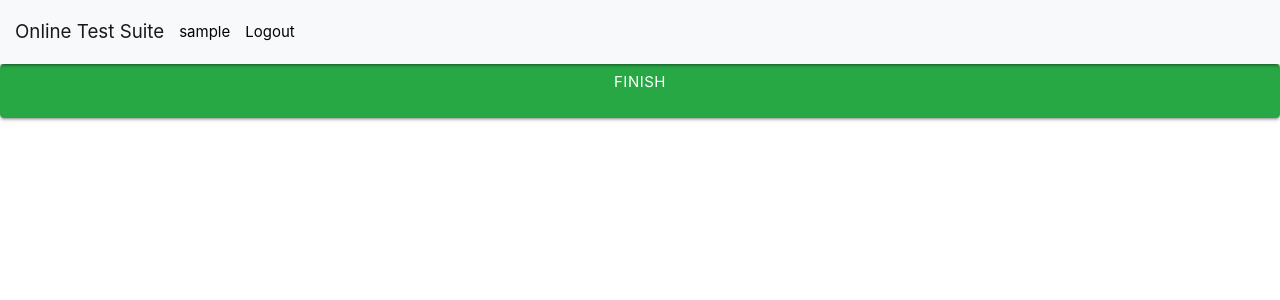
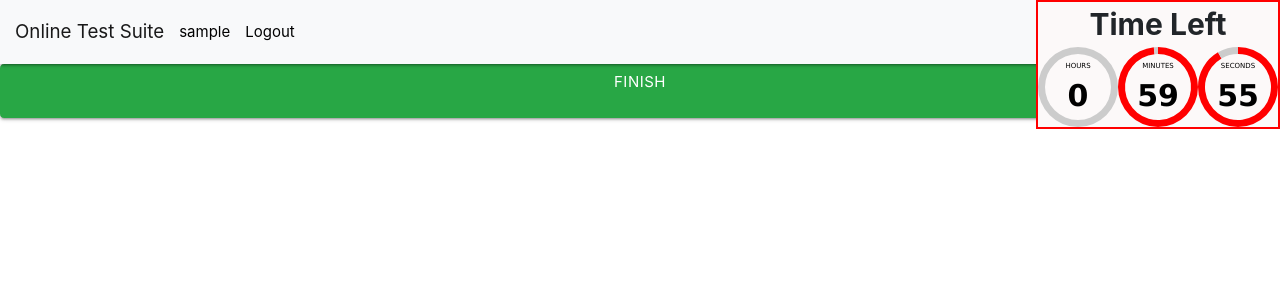
Before and after one commit to lugnitdgp/OnlineTestSuite, a Django app: page /questions/ in a window 1280 px wide. Shown: the top 300 px of the page. Run offline with Django 3.2, Linux system fonts and the light colour scheme; the visitor is signed in with stand-in values (Sample User, id 1); data that the repository does not hold is empty; some libraries are stand-ins or nearby versions.

Commit message:
add timer in html

```diff
--- a/onlinetest/templates/onlinetest/questions.html
+++ b/onlinetest/templates/onlinetest/questions.html
@@ -8,6 +8,14 @@
     {% endfor %}
 {% endif %}
 
+<div id="countdown">
+    <p><strong>Time Left</strong></p>
+    <div class="canvas-container">
+        <canvas id="hours"></canvas>
+        <canvas id="minutes"></canvas>
+        <canvas id="seconds"></canvas>
+    </div>
+</div>
 
 <div class="container question">
     {% for question in questions %}
```
